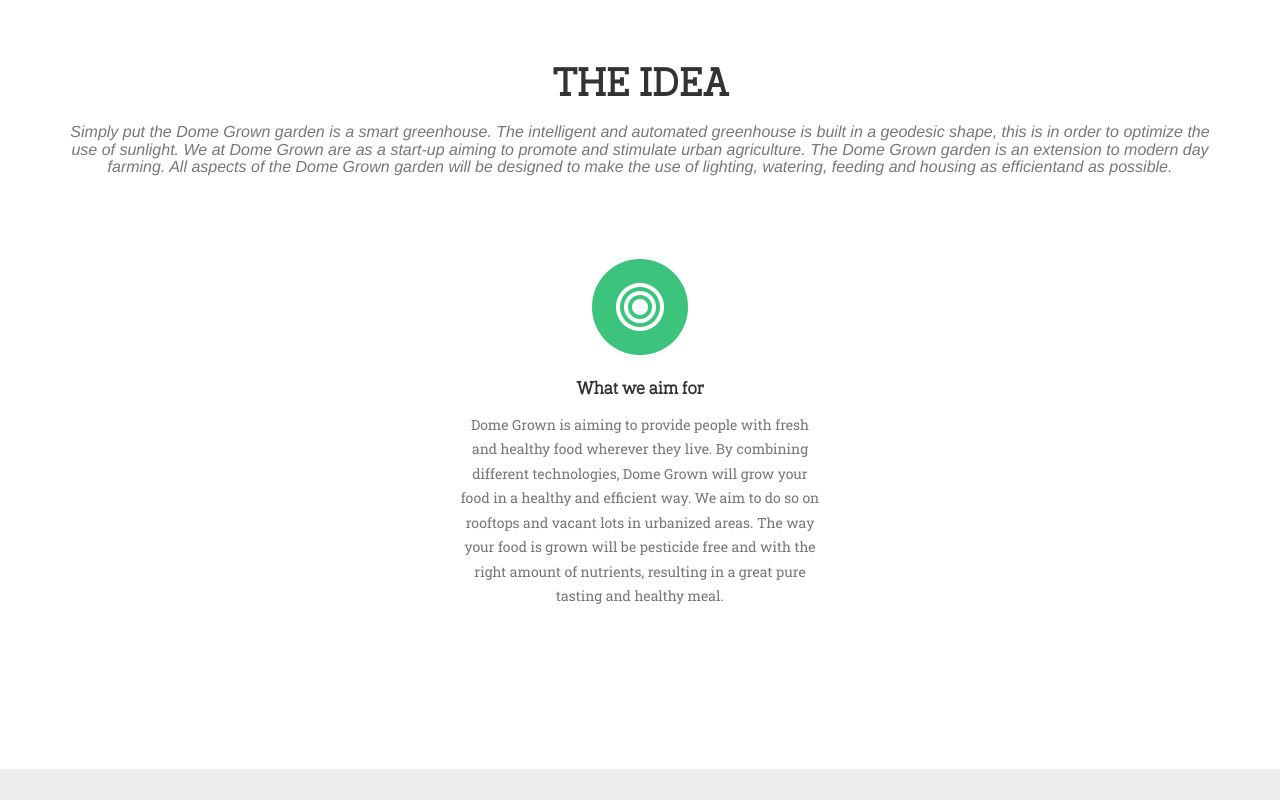
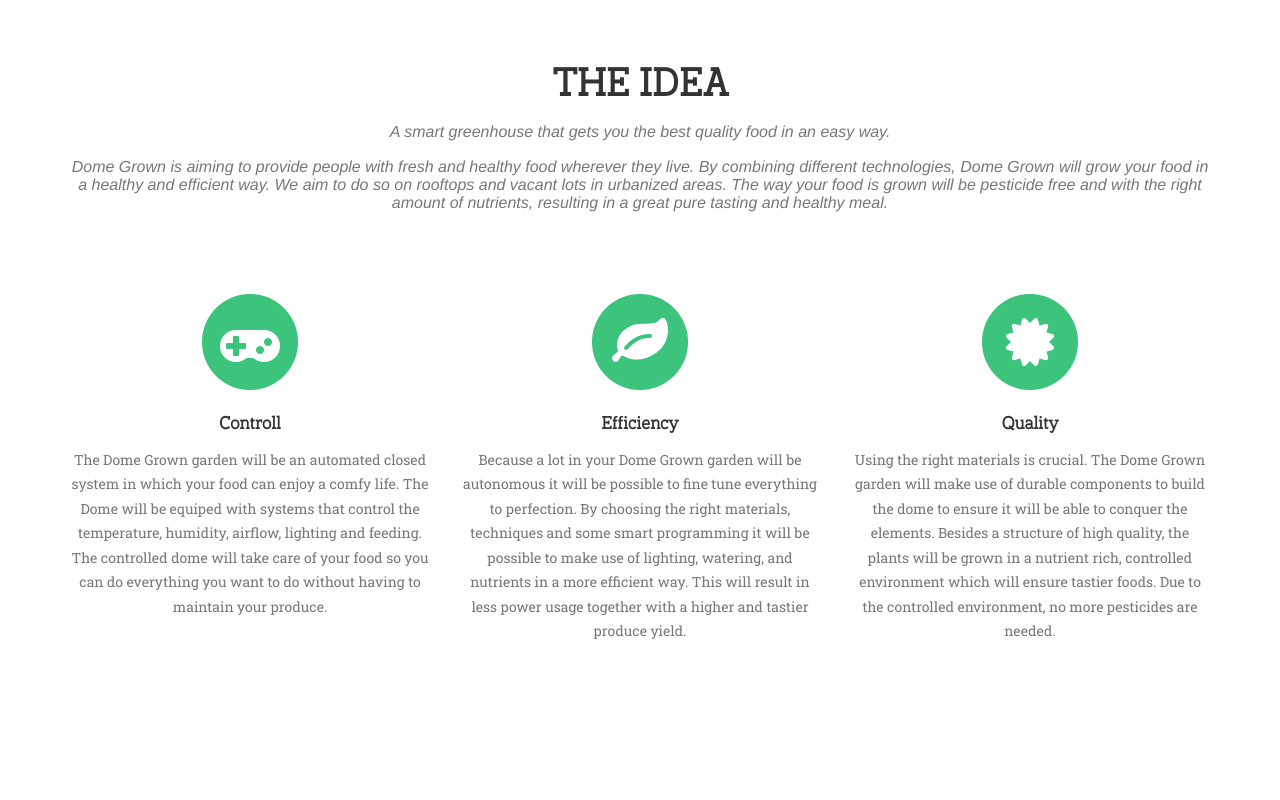
Before and after one commit to koenyyy/DomeGrown, a website: page website/index.html in a window 1280 px wide. Shown: the part 920-1720 px from the top of the page. Drawn offline with nearby package versions, Linux system fonts and the light colour scheme; files whose address does not match are found by name; a web font is replaced by a local one.

Commit message:
updated text and added images

```diff
--- a/website/css/agency.css
+++ b/website/css/agency.css
@@ -514,7 +514,7 @@
 
 .timeline > li .timeline-image h4 {
     font-size: 10px;
-    margin-top: 12px;
+    margin-top: 15px;
     line-height: 14px;
 }
 
--- a/website/index.html
+++ b/website/index.html
@@ -96,19 +96,42 @@
             <div class="row">
                 <div class="col-lg-12 text-center">
                     <h2 class="section-heading">The idea</h2>
-                    <h3 class="section-subheading text-muted"> Simply put the Dome Grown garden is a smart greenhouse. The intelligent and automated greenhouse is built in a geodesic shape, this is in order to optimize the use of sunlight. We at Dome Grown are as a start-up aiming to promote and stimulate urban agriculture. The Dome Grown garden is an extension to modern day farming. All aspects of the Dome Grown garden will be designed to make the use of lighting, watering, feeding and housing as efficientand as possible.</h3>
+                    <h3 class="section-subheading text-muted"> A smart greenhouse that gets you the best quality food in an easy way.
+                    <br>
+                    <br>
+                    Dome Grown is aiming to provide people with fresh and healthy food wherever they live. By combining different technologies, Dome Grown will grow your food in a healthy and efficient way. We aim to do so on rooftops and vacant lots in urbanized areas. The way your food is grown will be pesticide free and with the right amount of nutrients, resulting in a great pure tasting and healthy meal.
+                    </h3>
                 </div>
             </div>
             <div class="row text-center">
-                <div class="col-md-4"></div>
                 <div class="col-md-4">
                     <span class="fa-stack fa-4x">
                         <i class="fa fa-circle fa-stack-2x text-primary"></i>
-                        <i class="fa fa-bullseye fa-stack-1x fa-inverse"></i>
+                        <i class="fa fa-gamepad fa-stack-1x fa-inverse"></i>
                     </span>
-                    <h4 class="service-heading">What we aim for</h4>
+                    <h4 class="service-heading">Controll</h4>
                     <p class="text-muted">
-                        Dome Grown is aiming to provide people with fresh and healthy food wherever they live. By combining different technologies, Dome Grown will grow your food in a healthy and efficient way. We aim to do so on rooftops and vacant lots in urbanized areas. The way your food is grown will be pesticide free and with the right amount of nutrients, resulting in a great pure tasting and healthy meal.
+                        The Dome Grown garden will be an automated closed system in which your food can enjoy a comfy life. The Dome will be equiped with systems that control the temperature, humidity, airflow, lighting and feeding. The controlled dome will take care of your food so you can do everything you want to do without having to maintain your produce.
+                    </p>
+                </div>
+                <div class="col-md-4">
+                    <span class="fa-stack fa-4x">
+                        <i class="fa fa-circle fa-stack-2x text-primary"></i>
+                        <i class="fa fa-leaf fa-stack-1x fa-inverse"></i>
+                    </span>
+                    <h4 class="service-heading">Efficiency</h4>
+                    <p class="text-muted">
+                        Because a lot in your Dome Grown garden will be autonomous it will be possible to fine tune everything to perfection. By choosing the right materials, techniques and some smart programming it will be possible to make use of lighting, watering, and nutrients in a more efficient way. This will result in less power usage together with a higher and tastier produce yield.
+                    </p>
+                </div>
+                <div class="col-md-4">
+                    <span class="fa-stack fa-4x">
+                        <i class="fa fa-circle fa-stack-2x text-primary"></i>
+                        <i class="fa fa-certificate fa-stack-1x fa-inverse"></i>
+                    </span>
+                    <h4 class="service-heading">Quality</h4>
+                    <p class="text-muted">
+                        Using the right materials is crucial. The Dome Grown garden will make use of durable components to build the dome to ensure it will be able to conquer the elements. Besides a structure of high quality, the plants will be grown in a nutrient rich, controlled environment which will ensure tastier foods. Due to the controlled environment, no more pesticides are needed.
                     </p>
                 </div>
             </div>
@@ -174,7 +197,7 @@
                         </li>
                         <li class="timeline-inverted">
                             <div class="timeline-image">
-                                <img class="img-circle img-responsive" src="img/About/Groupwork%20white.png" alt="">
+                                <img class="img-circle img-responsive" src="img/About/teamup.jpg" alt="">
                             </div>
                             <div class="timeline-panel">
                                 <div class="timeline-heading">
@@ -202,7 +225,7 @@
                         </li>
                         <li class="timeline-inverted">
                             <div class="timeline-image">
-                                <img class="img-circle img-responsive" src="img/About/wrench%20icon%20white.png" alt="">
+                                <img class="img-circle img-responsive" src="img/About/prototyping.jpg" alt="">
                             </div>
                             <div class="timeline-panel">
                                 <div class="timeline-heading">
@@ -322,19 +345,19 @@
                     <h5 class="section-heading ">Feel free to ask us any question you have.</h5>
                 </div>
             </div>
-
+          <!--
             <div class="row">
                 <div class="col-lg-12">
                     <form name="sentMessage" id="contactForm" novalidate>
                         <div class="row">
                             <div class="col-md-6">
 
-                                <!-- Div for spam control -->
+                                <-- Div for spam control -- >
                                 <div class="form-group">
                                     <input type="url" class="form-control antispam" placeholder="Leave empty" id="url" required data-validation-required-message="Please leave empty.">
                                     <p class="help-block text-danger"></p>
                                 </div>
-                                <!-- End of div for spam control -->
+                                <-- End of div for spam control -- >
 
                                 <div class="form-group">
                                     <input type="text" class="form-control" placeholder="Your Name *" id="name" required data-validation-required-message="Please enter your name.">
@@ -366,6 +389,7 @@
                     </form>
                 </div>
             </div>
+            -->
         </div>
     </section>
 
@@ -432,8 +456,6 @@
 
                                 <ul class="list-inline">
                                     <li>Date: December 2016</li>
-                                    <li>Segment: Initial design</li>
-                                    <li>Category: Rendering</li>
                                 </ul>
                                 <button type="button" class="btn btn-primary" data-dismiss="modal"><i class="fa fa-times"></i> Close Project</button>
                             </div>
```
Also changed, not shown: 2 other files.
